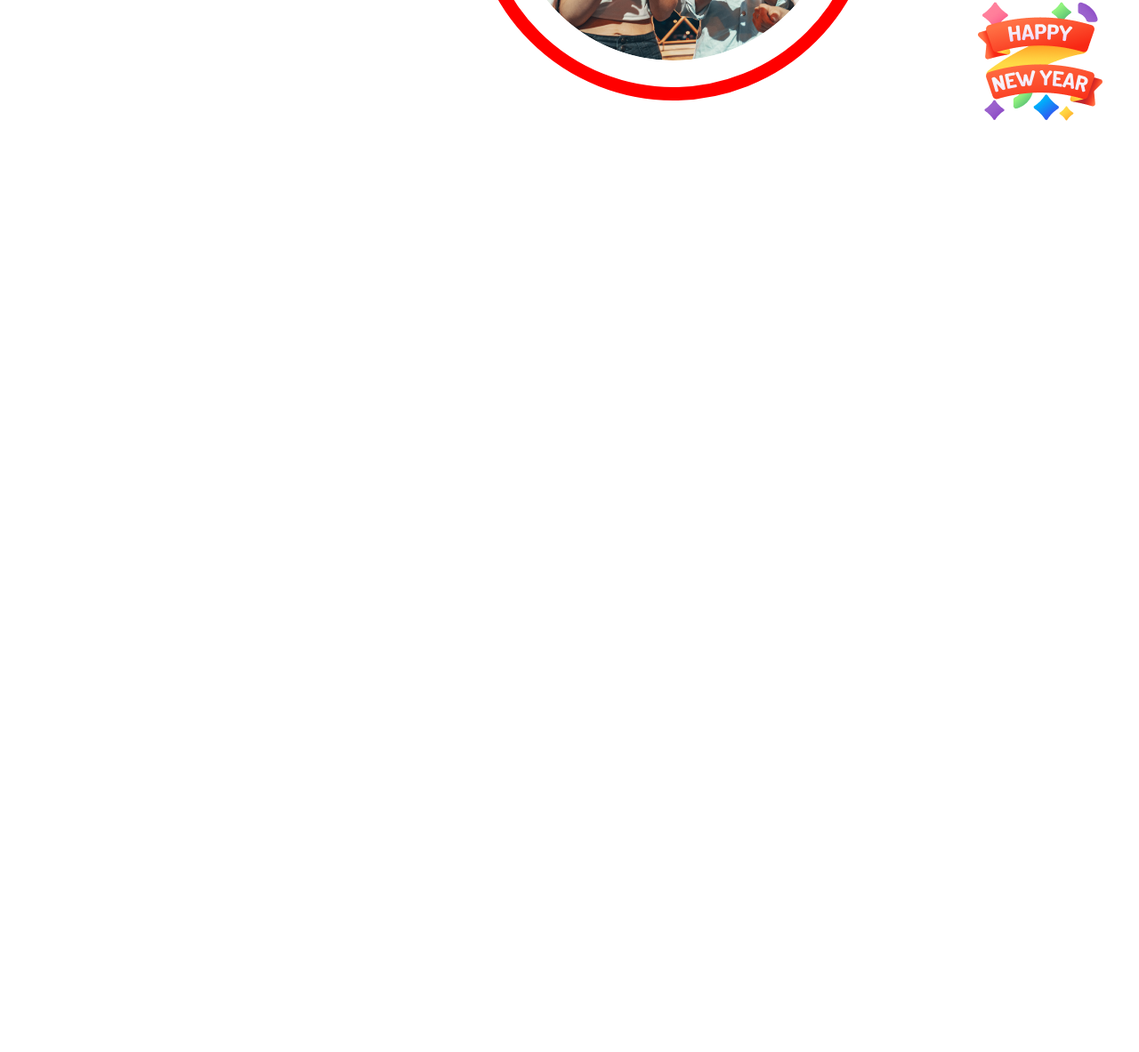
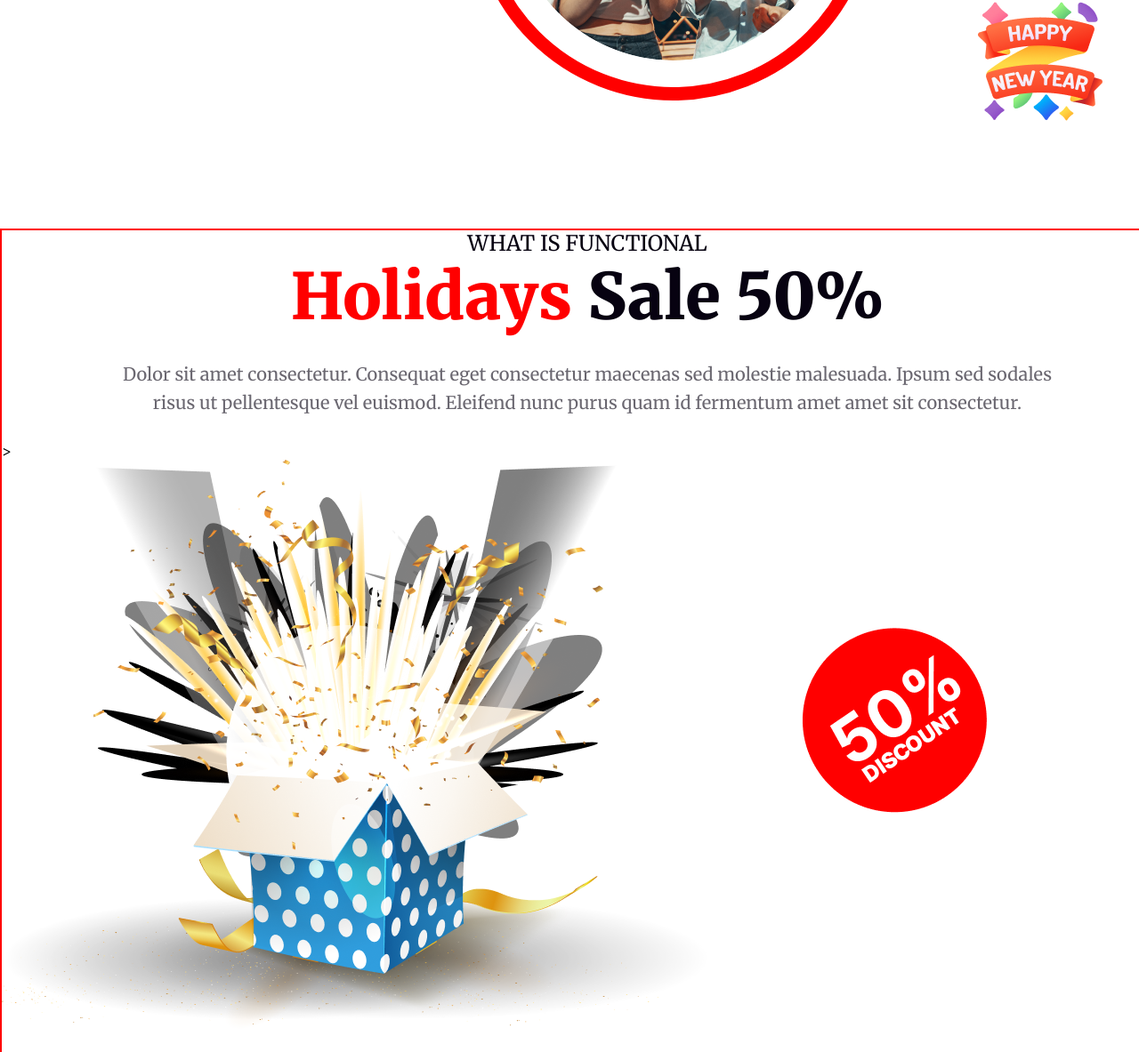
Before and after one commit to foisal-ahmed07/new-year-offer-web, a plain HTML site: page index.html in a window 1280 px wide. Shown: the part 3328-4511 px from the top of the page at 89% size. Before the commit the page ends 3585 px from the top, so only its background shows below. Drawn offline with Linux system fonts and the light colour scheme.

Commit message:
next part almost

```diff
--- a/index.html
+++ b/index.html
@@ -80,8 +80,38 @@
                 </div>
             </section>
 
+        <!-- New year offer section end -->
 
-        <!-- New year offer section end -->
+
+         <!-- holyday sell section start -->
+
+                <section class="holyday-sell-container">
+
+                    <div class="holyday-sell-content">
+                        <h4>WHAT IS FUNCTIONAL</h4>
+                        <h1><span class="holi-text"> Holidays</span> Sale 50%  </h1>
+                        <p>Dolor sit amet consectetur. Consequat eget consectetur maecenas sed
+                            molestie malesuada. Ipsum sed sodales risus ut pellentesque vel euismod. Eleifend nunc purus quam id fermentum amet amet sit consectetur.</p>
+                    </div>
+
+
+
+                    >
+                            <div class="left-right-image">
+                                <div class="left-side-image"><img src="images/Group 75.png" alt=""></div>
+
+                                <div class="right-side-image"><img src="images/Group 44.png" alt=""></div>
+
+                            </div> <br>
+                            <!-- <div class="rect"><img class="rect" src="images/Rectangle 2.png" alt=""></div> -->
+
+
+
+                </section>
+
+
+
+         <!-- holyday sell section end -->
 
     </main>
     <footer>
--- a/styles/style.css
+++ b/styles/style.css
@@ -264,3 +264,65 @@ body{
     border-radius: 50%;
     padding: 30px;
 }
+
+/* holyday section style start */
+
+
+.holyday-sell-container{
+    border: 2px solid red;
+    width: 1320px;
+    height: 986.07px;
+    margin: 0 auto;
+
+
+}
+
+.holyday-sell-content h4{
+    font-size: 24px;
+    font-weight: 500;
+    line-height: 29px;
+    color: rgb(7, 2, 17);
+    text-align: center;
+}
+.holyday-sell-content .holi-text{
+    color: rgb(255, 0, 0);
+}
+.holyday-sell-content h1{
+    font-size: 72px;
+    font-weight: 900;
+    line-height: 91px;
+    color: rgb(7, 2, 17);
+    text-align: center;
+}
+
+.holyday-sell-content p{
+    font-size: 20px;
+    font-weight: 500;
+    line-height: 32px;
+    color: rgba(7, 2, 17, 0.6);
+    text-align: center;
+    padding: 26px 125px 28px 125px;
+}
+
+
+.left-right-image {
+    display: flex;
+
+}
+
+
+.left-side-image{
+    width: 674.82px;
+    height: 577.96px;
+    /* margin-top: 64px; */
+    margin-right: 175px;
+
+}
+
+
+
+.right-side-image{
+    width: 305.69px;
+    height: 305.69px;
+    margin-top: 140px;
+}
```
